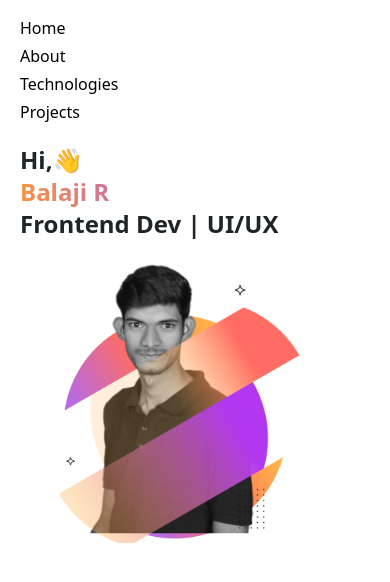
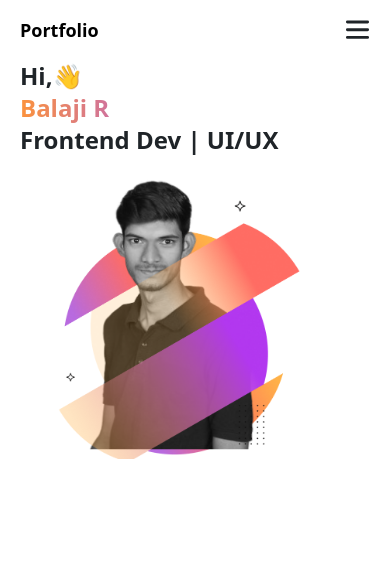
Before and after one commit to balajigithubwork/portfolio, a React (Create React App) app: page / in a window 390 px wide. Shown: the top 582 px of the page. Built offline with nearby package versions, Linux system fonts and the light colour scheme.

Commit message:
fixed bugs

```diff
--- a/src/Components/Header.js
+++ b/src/Components/Header.js
@@ -12,6 +12,30 @@ function Header() {
   return (
     <header className="container mx-auto md:flex justify-between py-2 max-width">
       <div className="flex justify-between items-center py-2 md:py-10">
+        <NavLink to="/" className='text-lg font-bold'>Portfolio</NavLink>
+        <div onClick={toggleClass} className="cursor-pointer">
+          <svg
+            className="stroke-dark-heading dark:stroke-white md:hidden"
+            width="25"
+            height="20"
+            viewBox="0 0 16 13"
+            fill="none"
+            xmlns="http://www.w3.org/2000/svg"
+          >
+            <path
+              d="M1.4375 1.3125H14.5625M1.4375 11.3125H14.5625H1.4375ZM1.4375 6.3125H14.5625H1.4375Z"
+              strokeWidth="1.875"
+              strokeLinecap="round"
+              strokeLinejoin="round"
+            />
+          </svg>
+        </div>
+      </div>
+      <nav
+        className={` ${
+          !isOpen ? "hidden" : null
+        } text-center md:flex justify-between`}
+      >
         <ul className="dark:text-light-content font-medium md:flex items-center md:space-x-5 md:mr-10">
           <li className="pb-1 md:pb-0">
             <NavLink to="/" onClick={toggleClass}>
@@ -33,13 +57,12 @@ function Header() {
               Projects
             </NavLink>
           </li>
+          <li>
+            <NavLink to="/contact" onClick={toggleClass}>
+              Contact
+            </NavLink>
+          </li>
         </ul>
-      </div>
-      <nav
-        className={` ${
-          !isOpen ? "hidden" : null
-        } text-center md:flex justify-between`}
-      >
         <ul className="flex justify-evenly items-center my-5 md:my-0 md:space-x-5 md:mr-5">
           <li>
             <a href={linkdein} target="_blank" rel="noreferrer noopener">
```
